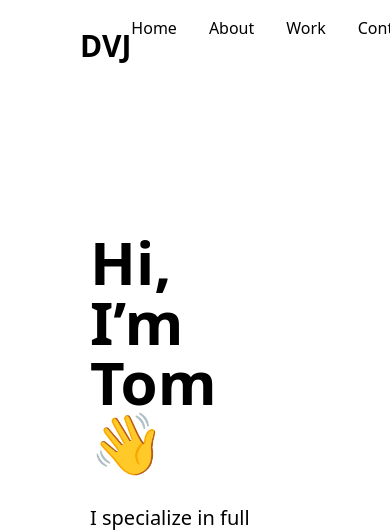
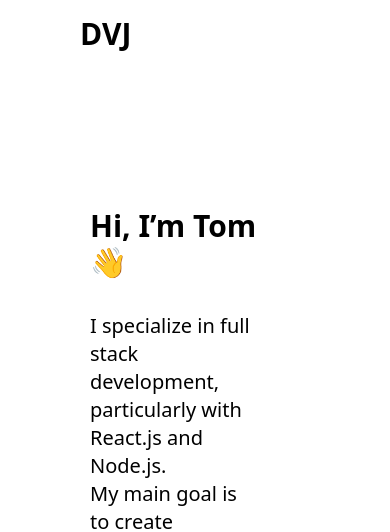
Before and after one commit to Dwjrgal/my-portfolio, a Next.js app: page / in a window 390 px wide. Shown: the top 532 px of the page. Built offline with nearby package versions, Linux system fonts and the light colour scheme.

Commit message:
responsive

```diff
--- a/src/components/Hero/hero.jsx
+++ b/src/components/Hero/hero.jsx
@@ -9,7 +9,7 @@ const Hero = () => {
     <>
       <section className="flex justify-between px-[90px] pt-[140px]">
         <div className="flex flex-col gap-8">
-          <h1 className="text-6xl font-bold">Hi, I’m Tom 👋 </h1>
+          <h1 className="text-3xl md:text-6xl font-bold">Hi, I’m Tom 👋 </h1>
           <p className="font-thin text-black-600 text-xl">
             I specialize in full stack development, particularly with React.js
             and Node.js. <br /> My main goal is to create exceptional digital
--- a/src/components/header/nav-section.jsx
+++ b/src/components/header/nav-section.jsx
@@ -3,9 +3,12 @@ import NavButtons from "./nav-buttons";
 
 const NavSection = () => {
   return (
-    <div className="flex gap-8">
-      <Menu />
-      <NavButtons />
+    <div>
+      <div className="hidden md:flex md:gap-8">
+        <Menu />
+        <NavButtons />
+      </div>
+      <div></div>
     </div>
   );
 };
--- a/src/components/work/work.jsx
+++ b/src/components/work/work.jsx
@@ -10,7 +10,7 @@ const Work = () => {
             src="https://images.unsplash.com/photo-1721299417031-de890ff33b26?q=80&w=2070&auto=format&fit=crop&ixlib=rb-4.0.3&ixid=M3wxMjA3fDB8MHxwaG90by1wYWdlfHx8fGVufDB8fHx8fA%3D%3D"
             alt=""
           />
-          <div className="flex flex-col  justify-start gap-10">
+          <div className="flex flex-col  justify-start gap-10 max-[375px]:flex-col">
             <h3 className="text-md font-bold">UBcab</h3>
             <p className="font-thin w-[480px]">
               Lorem, ipsum dolor sit amet consectetur adipisicing elit.
```
